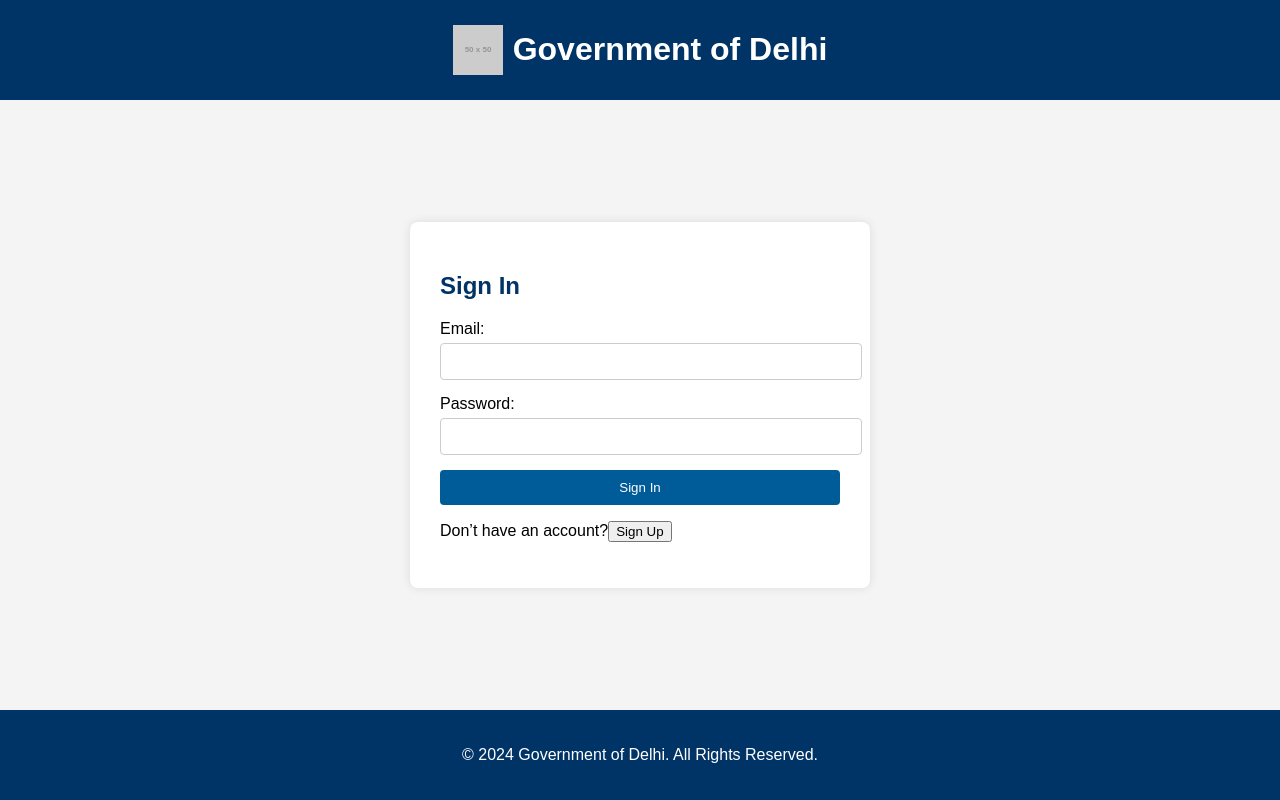
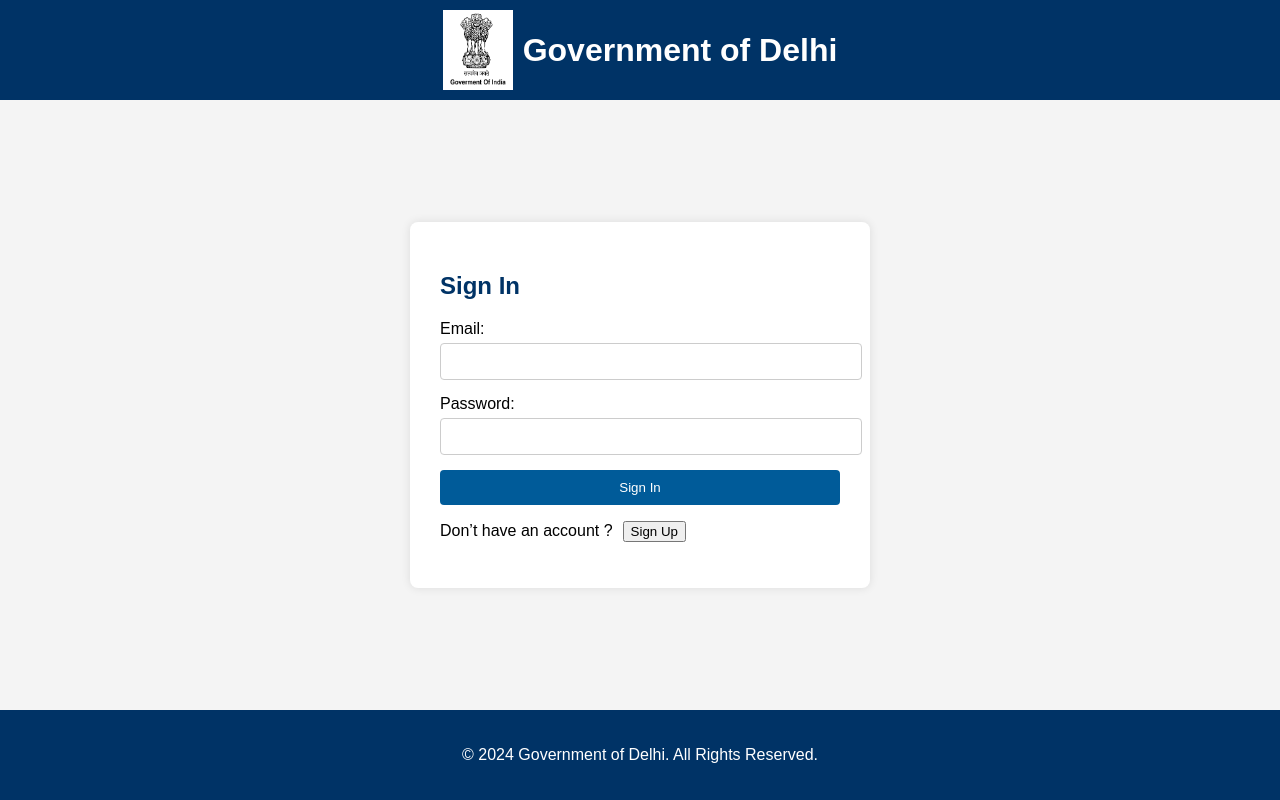
Before and after one commit to Nikhil-1426/SparkTech-Web, a React (Create React App) app: page / in a window 1280 px wide. Built offline with nearby package versions, Linux system fonts and the light colour scheme.

Commit message:
Image added

```diff
--- a/src/App.js
+++ b/src/App.js
@@ -4,7 +4,7 @@ import React from 'react';
 import { BrowserRouter as Router, Route, Routes } from 'react-router-dom';
 import SignInSignUp from './SignInSignUp'; // Import your sign-in/sign-up component
 import LandingPage from './LandingPage';
-import './App.css'; // Import your landing page component
+import './App.css' // Import your landing page component
 
 function App() {
   return (
--- a/src/LandingPage.js
+++ b/src/LandingPage.js
@@ -4,7 +4,8 @@ import React from 'react';
 import { useNavigate } from 'react-router-dom';
 import { getAuth, signOut } from 'firebase/auth';
 import './App.css';
-import './LandingPage.css' // Assuming you use the same CSS file for consistency
+import './LandingPage.css';
+import logo from './assets/logo.png';
 
 function LandingPage() {
   const navigate = useNavigate();
@@ -23,7 +24,7 @@ function LandingPage() {
     <div className="App">
       <header className="App-header">
         <div className="header-logo">
-          <img src="https://via.placeholder.com/50" alt="Government Logo" />
+          <img src={logo} alt="Government Logo" style={{ width: '70px', height: '60px' }} />
           <h1>Government of Delhi</h1>
         </div>
         <nav className="App-nav">
--- a/src/SignInSignUp.css
+++ b/src/SignInSignUp.css
@@ -81,6 +81,10 @@ body {
     background-color: #003366;
   }
 
+  .toggle-button {
+    margin-left: 10px; /* Adjust the value as needed */
+  }
+
   .footer {
     background-color: #003366;
     color: white;
--- a/src/SignInSignUp.js
+++ b/src/SignInSignUp.js
@@ -4,6 +4,7 @@ import React, { useState } from 'react';
 import { useNavigate } from 'react-router-dom';
 import { getAuth, signInWithEmailAndPassword, createUserWithEmailAndPassword } from 'firebase/auth';
 import './SignInSignUp.css';
+import logo from './assets/logo.png';
 
 function SignInSignUp() {
   const [isSignUp, setIsSignUp] = useState(false);
@@ -40,7 +41,7 @@ function SignInSignUp() {
     <div className="container">
       <header className="header">
         <div className="logo">
-          <img src="https://via.placeholder.com/50" alt="Government Logo" />
+          <img src={logo} alt="Government Logo" style={{ width: '70px', height: '80px' }} />
           <h1>Government of Delhi</h1>
         </div>
       </header>
@@ -81,8 +82,11 @@ function SignInSignUp() {
             {error && <p className="error-message">{error}</p>}
           </form>
           <p>
-            {isSignUp ? 'Already have an account?' : 'Don’t have an account?'}
-            <button onClick={() => setIsSignUp(!isSignUp)}>
+            {isSignUp ? 'Already have an account ?' : 'Don’t have an account ?'}
+            <button
+            className="toggle-button"
+            onClick={() => setIsSignUp(!isSignUp)}
+            >
               {isSignUp ? 'Sign In' : 'Sign Up'}
             </button>
           </p>
```
Also changed, not shown: src/assets/logo.png (added).
